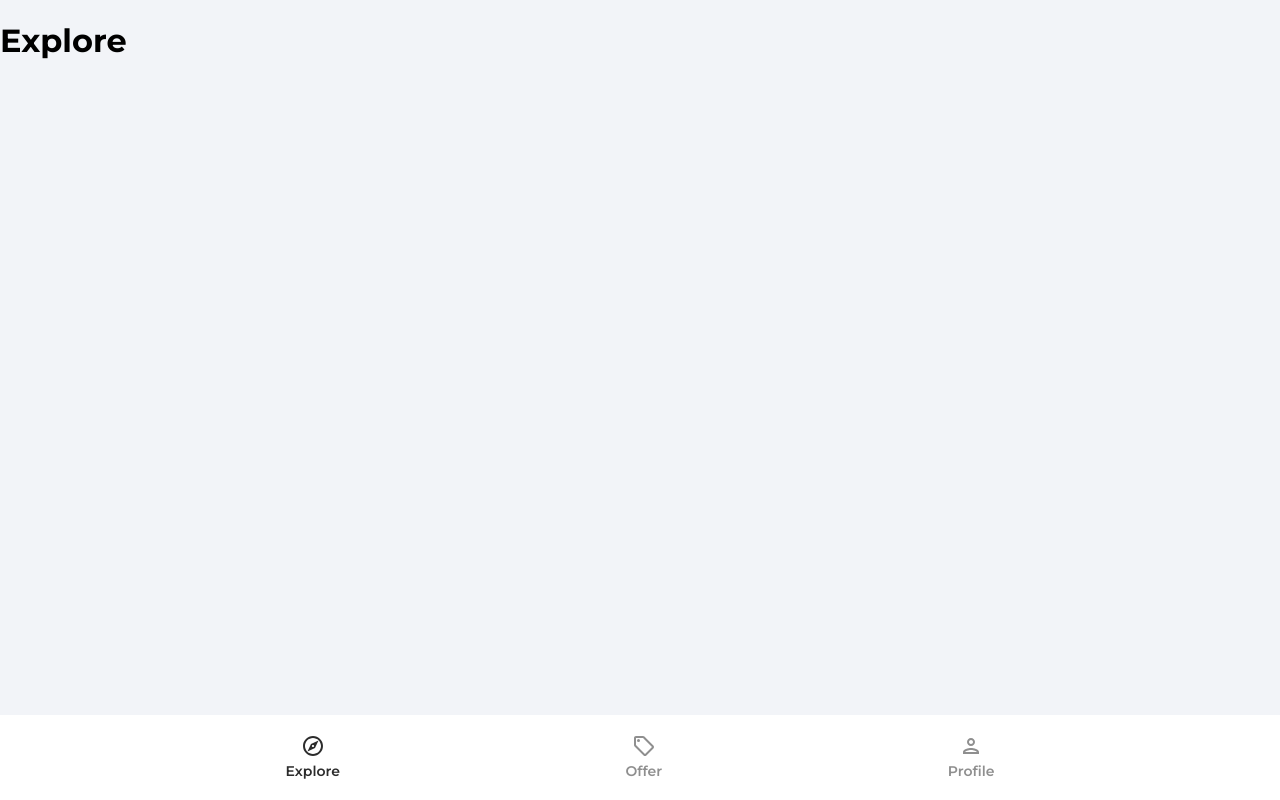
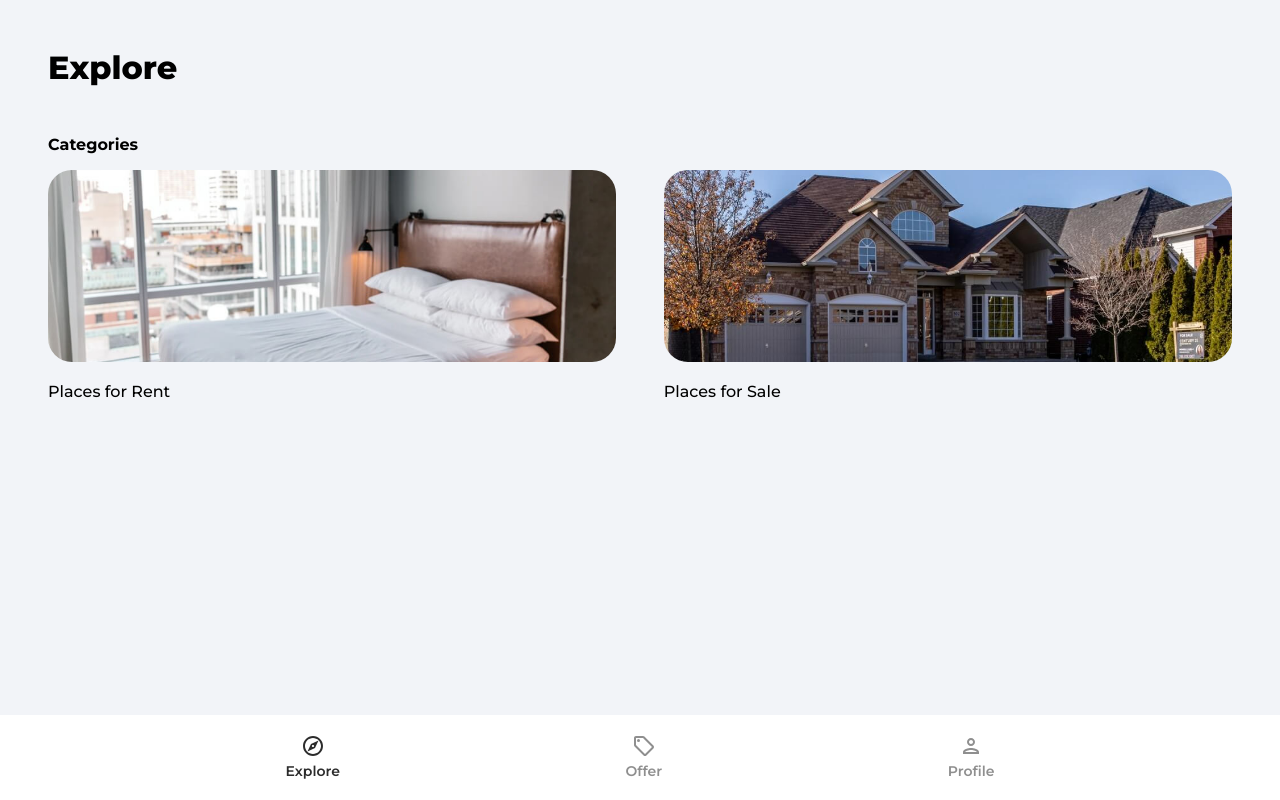
Before and after one commit to alphageekdom/house-marketplace-app, a React (Create React App) app: page / in a window 1280 px wide. Built offline with nearby package versions, Linux system fonts and the light colour scheme; no server answers.

Commit message:
Explore Page

```diff
--- a/src/App.js
+++ b/src/App.js
@@ -7,6 +7,7 @@
 import Profile from './pages/Profile';
 import SignIn from './pages/SignIn';
 import SignUp from './pages/SignUp';
+import Category from './pages/Category';
 import ForgotPassword from './pages/ForgotPassword';
 import Navbar from './components/Navbar';
 import PrivateRoute from './components/PrivateRoute';
@@ -18,6 +19,7 @@
         <Routes>
           <Route path='/' element={<Explore />} />
           <Route path='/offers' element={<Offers />} />
+          <Route path='/category/:categoryName' element={<Category />} />
           <Route path='/profile' element={<PrivateRoute />}>
             <Route path='/profile' element={<Profile />} />
           </Route>
--- /dev/null
+++ b/src/pages/Category.jsx
@@ -0,0 +1,7 @@
+import React from 'react';
+
+const Category = () => {
+  return <div>Category</div>;
+};
+
+export default Category;
--- a/src/pages/Explore.jsx
+++ b/src/pages/Explore.jsx
@@ -1,9 +1,37 @@
-import React from 'react';
+import { Link } from 'react-router-dom';
+import rentCategoryImage from '../assets/jpg/rentCategoryImage.jpg';
+import sellCategoryImage from '../assets/jpg/sellCategoryImage.jpg';
 
 const Explore = () => {
   return (
-    <div>
-      <h1>Explore</h1>
+    <div className='explore'>
+      <header>
+        <p className='pageHeader'>Explore</p>
+      </header>
+
+      <main>
+        {/* slider */}
+
+        <p className='exploreCategoryHeading'>Categories</p>
+        <div className='exploreCategories'>
+          <Link to={'/category/rent'}>
+            <img
+              src={rentCategoryImage}
+              alt='Rent'
+              className='exploreCategoryImg'
+            />
+            <p className='exploreCategoryName'>Places for Rent</p>
+          </Link>
+          <Link to={'/category/sell'}>
+            <img
+              src={sellCategoryImage}
+              alt='Rent'
+              className='exploreCategoryImg'
+            />
+            <p className='exploreCategoryName'>Places for Sale</p>
+          </Link>
+        </div>
+      </main>
     </div>
   );
 };
```
